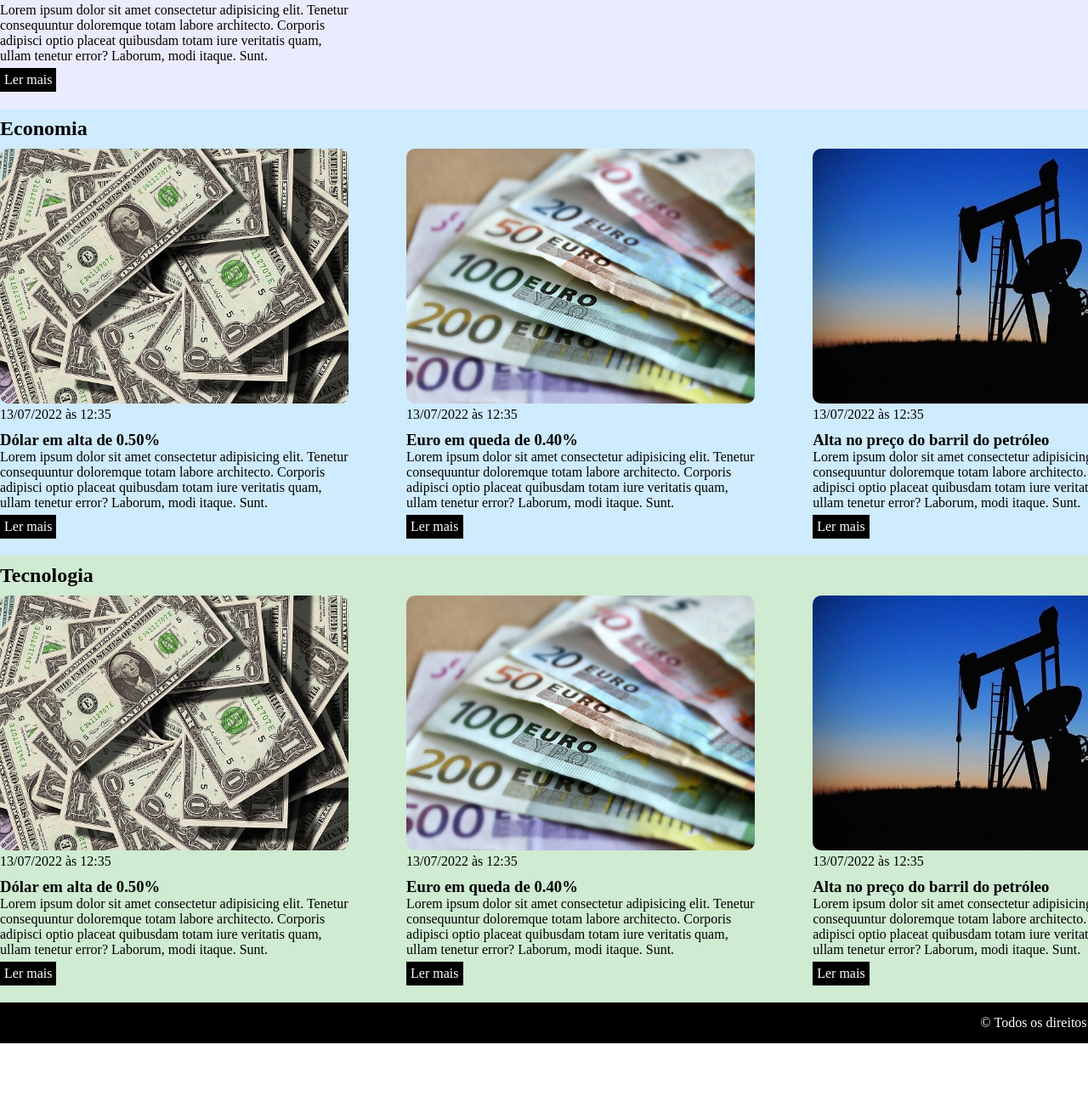
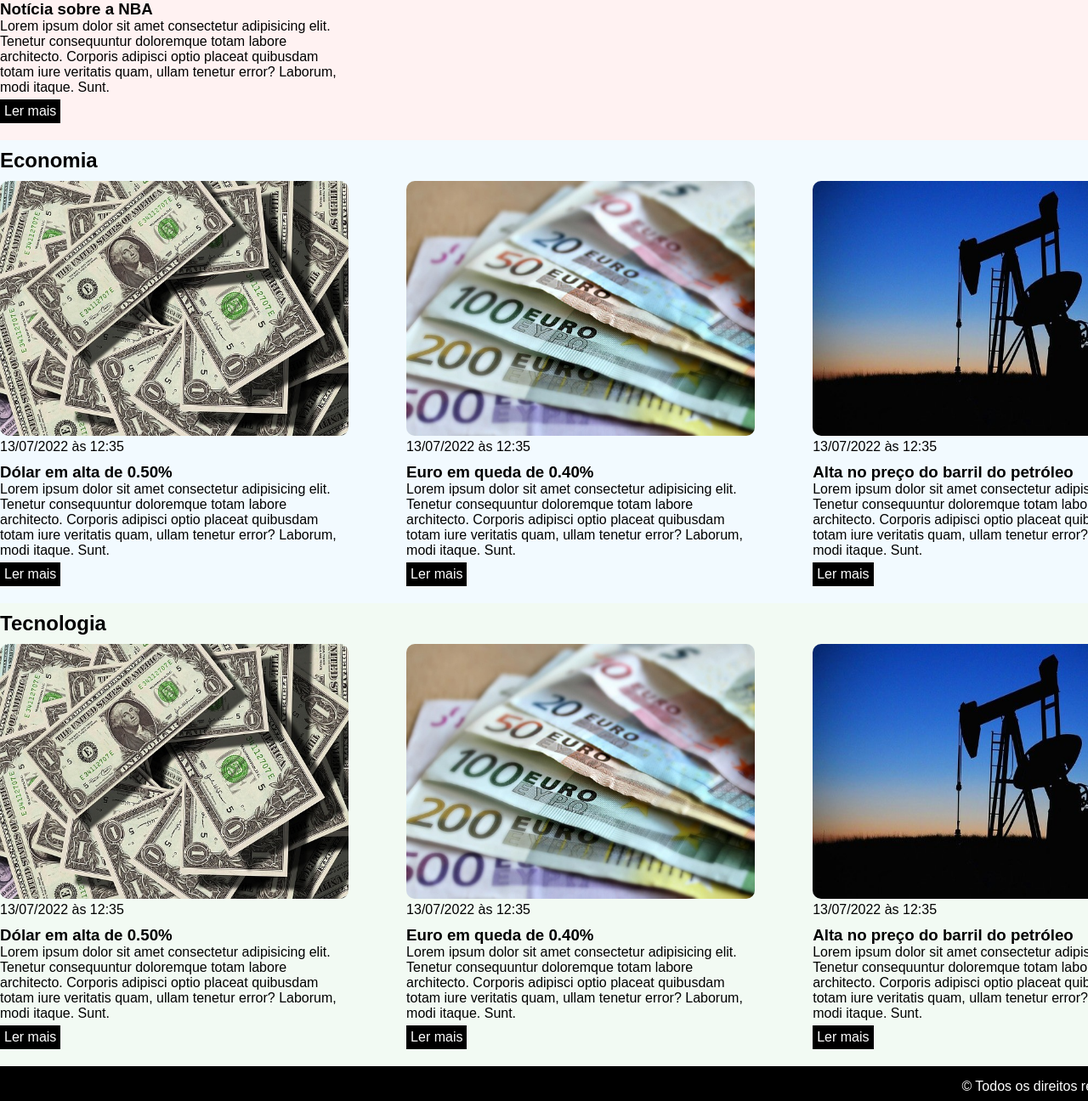
Before and after one commit to gabri3lsal3s/ebac-pratice-m4, a plain HTML site: page index.html in a window 1280 px wide. Shown: the part 944-2240 px from the top of the page at 85% size. Before the commit the page ends 2172 px from the top, so only its background shows below. Drawn offline with Linux system fonts and the light colour scheme.

Commit message:
Updating style.css

```diff
--- a/style.css
+++ b/style.css
@@ -2,6 +2,10 @@
     box-sizing: border-box;
     margin: 0;
     padding: 0;
+}
+
+body {
+    font-family: Arial, Helvetica, sans-serif;
 }
 
 .container {
@@ -64,18 +68,20 @@ header a {
 
 .container a:hover {
     text-decoration: underline;
+    padding: 10px;
+    transition-duration: 0.5s;
 }
 
 #sports {
-    background-color: rgba(155, 155, 250, 0.2);
+    background-color: rgba(255, 0, 0, 0.05);
 }
 
 #economy {
-    background-color: rgba(15, 155, 250, 0.2);
+    background-color: rgba(15, 155, 250, 0.05);
 }
 
 #tecnology {
-    background-color: rgba(15, 155, 25, 0.2);
+    background-color: rgba(15, 155, 25, 0.05);
 }
 
 #foot {
```
